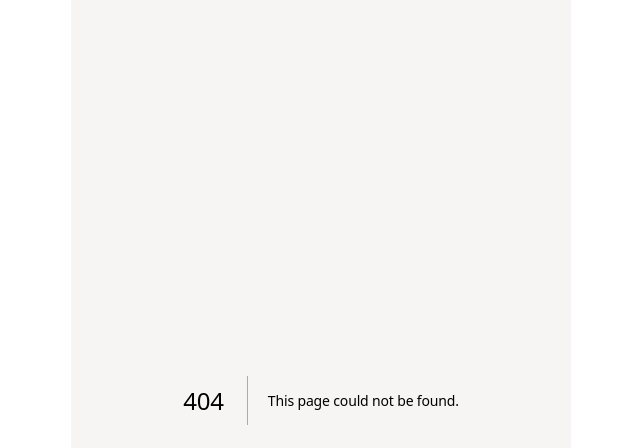
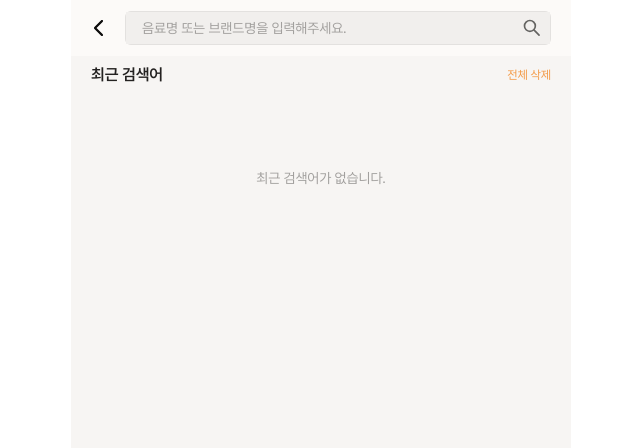
Before and after one commit to SWYG-4-Latte/SWYG-4-Latte-FE, a Next.js app: page /search in a window 1280 px wide. Before the commit this address had no page. Shown: the top 448 px of the page, without its empty margins (319-959 px from the left). Built offline with nearby package versions, Linux system fonts and the light colour scheme.

Commit message:
feat: 최근 검색어 저장 및 삭제 기능 구현

```diff
--- /dev/null
+++ b/src/app/search/page.tsx
@@ -0,0 +1,19 @@
+'use client';
+
+import NavigationHeader from '@/components/common/header/NavigationHeader';
+import SearchInput from '@/components/search/SearchInput';
+import RecentSearchContainer from '@/container/search/RecentSearchContainer';
+import { useState } from 'react';
+
+export default function SearchPage() {
+  const [searchValue, setSearchValue] = useState('');
+
+  return (
+    <>
+      <NavigationHeader>
+        <SearchInput searchValue={searchValue} setSearchValue={setSearchValue} />
+      </NavigationHeader>
+      <div className="pt-14">{!searchValue && <RecentSearchContainer />}</div>
+    </>
+  );
+}
--- /dev/null
+++ b/src/components/search/RecentSearchItem.tsx
@@ -0,0 +1,18 @@
+import Image from 'next/image';
+
+import { useRecentSearchStore } from '@/store/recentSearchStore';
+
+const RecentSearchItem = ({ word }: { word: string }) => {
+  const deleteRecentSearchWord = useRecentSearchStore((state) => state.deleteSearchWord);
+
+  return (
+    <li className="flex justify-between border-b border-gray04 px-5 py-4 last:border-none">
+      <div className="text-sm text-gray08">{word}</div>
+      <button onClick={() => deleteRecentSearchWord(word)}>
+        <Image src="/svgs/delete-recent-search.svg" width={16} height={16} alt="최근 검색어 삭제" />
+      </button>
+    </li>
+  );
+};
+
+export default RecentSearchItem;
--- /dev/null
+++ b/src/components/search/SearchInput.tsx
@@ -0,0 +1,44 @@
+'use client';
+
+import Image from 'next/image';
+import { Dispatch, KeyboardEvent, SetStateAction } from 'react';
+
+import { useRecentSearchStore } from '@/store/recentSearchStore';
+
+interface SearchInputProps {
+  searchValue: string;
+  setSearchValue: Dispatch<SetStateAction<string>>;
+}
+
+const SearchInput = ({ searchValue, setSearchValue }: SearchInputProps) => {
+  const addSearchWord = useRecentSearchStore((state) => state.addSearchWord);
+
+  const handleKeyDown = (e: KeyboardEvent) => {
+    if (e.key === 'Enter') {
+      addSearchWord(searchValue);
+    }
+  };
+
+  const handleClick = () => {
+    if (searchValue === '') addSearchWord(searchValue);
+    else setSearchValue('');
+  };
+
+  return (
+    <div className="relative ml-[54px] flex w-full items-center rounded-md border border-gray04 text-sm">
+      <input
+        type="text"
+        value={searchValue}
+        className="w-full bg-gray03 py-2 pl-4 text-gray10 placeholder:text-gray06 focus-visible:outline-none"
+        placeholder="음료명 또는 브랜드명을 입력해주세요."
+        onChange={(e) => setSearchValue(e.target.value)}
+        onKeyDown={handleKeyDown}
+      />
+      <button className="absolute right-2" onClick={handleClick}>
+        <Image src={`/svgs/${searchValue === '' ? 'search' : 'delete-search'}.svg`} alt="검색" width={20} height={20} />
+      </button>
+    </div>
+  );
+};
+
+export default SearchInput;
--- /dev/null
+++ b/src/container/search/RecentSearchContainer.tsx
@@ -0,0 +1,25 @@
+import RecentSearchItem from '@/components/search/RecentSearchItem';
+import { useRecentSearchStore } from '@/store/recentSearchStore';
+
+const RecentSearchContainer = () => {
+  const recentSearchList = useRecentSearchStore((state) => state.searchList);
+  const deleteAllRecentSearch = useRecentSearchStore((state) => state.deleteAllSearchWord);
+
+  return (
+    <div className="pb-4 pt-2">
+      <div className="mb-4 flex items-center justify-between px-5">
+        <div className="font-semibold leading-[22px] text-gray10">최근 검색어</div>
+        <button className="text-xs text-primaryOrange" onClick={() => deleteAllRecentSearch()}>
+          전체 삭제
+        </button>
+      </div>
+      {recentSearchList.length !== 0 ? (
+        recentSearchList.map((word) => <RecentSearchItem key={word} word={word} />)
+      ) : (
+        <div className="flex h-[152px] items-center justify-center text-sm text-gray06">최근 검색어가 없습니다.</div>
+      )}
+    </div>
+  );
+};
+
+export default RecentSearchContainer;
```
Also changed, not shown: public/svgs/delete-recent-search.svg (added), public/svgs/delete-search.svg (added).
